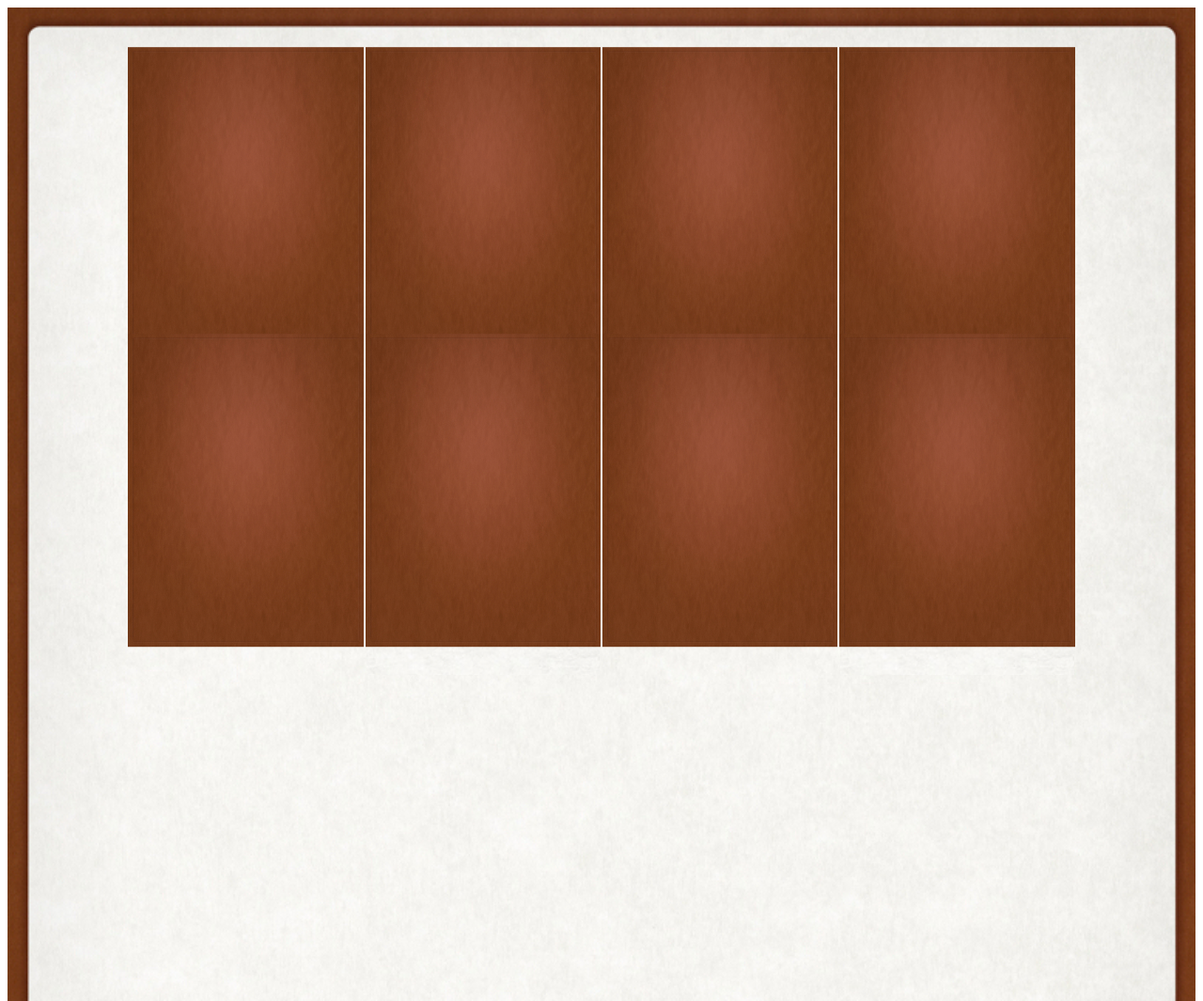
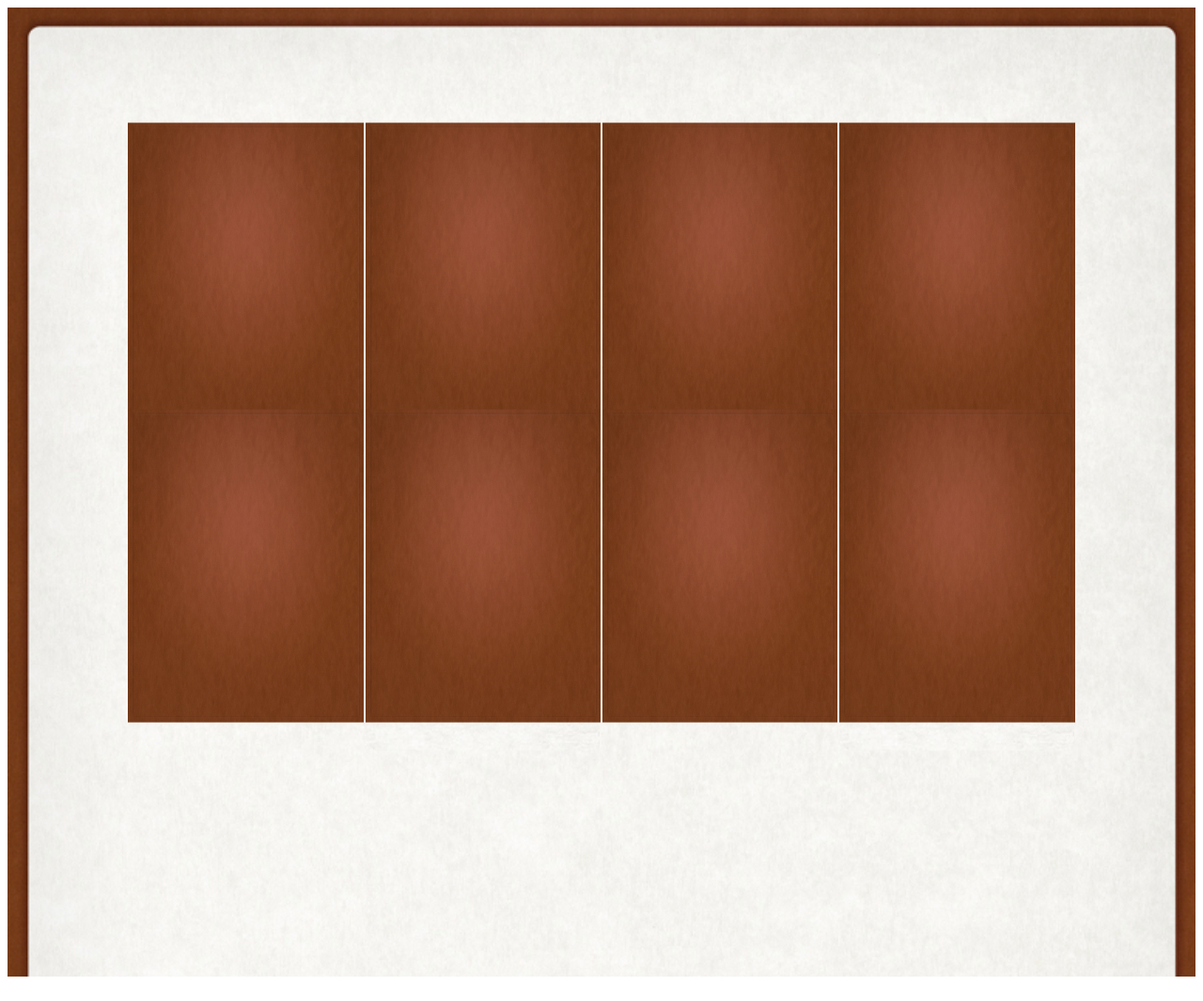
Before and after one commit to yongseok-web/git_study, a plain HTML site: page javascript/game/index.html in a window 1280 px wide. Shown: the whole page at 94% size. Drawn offline with Linux system fonts and the light colour scheme.

Commit message:
Update index.html

```diff
--- a/javascript/game/index.html
+++ b/javascript/game/index.html
@@ -11,14 +11,14 @@
       background-image: url(back2.jpeg);
       background-size: 100%;
       position: relative;
-      padding-bottom: 20%;
-      magin--bottom: 20%;
+      padding-bottom: 18%;
+      magin-bottom: 10%;
     }
     table{
       width: 80%;
       margin: auto;
       padding-bottom: 10%;
-      transform: translate(0,5%);
+      transform: translate(0,15%);
     }
     td{
       width: 16%;
```
